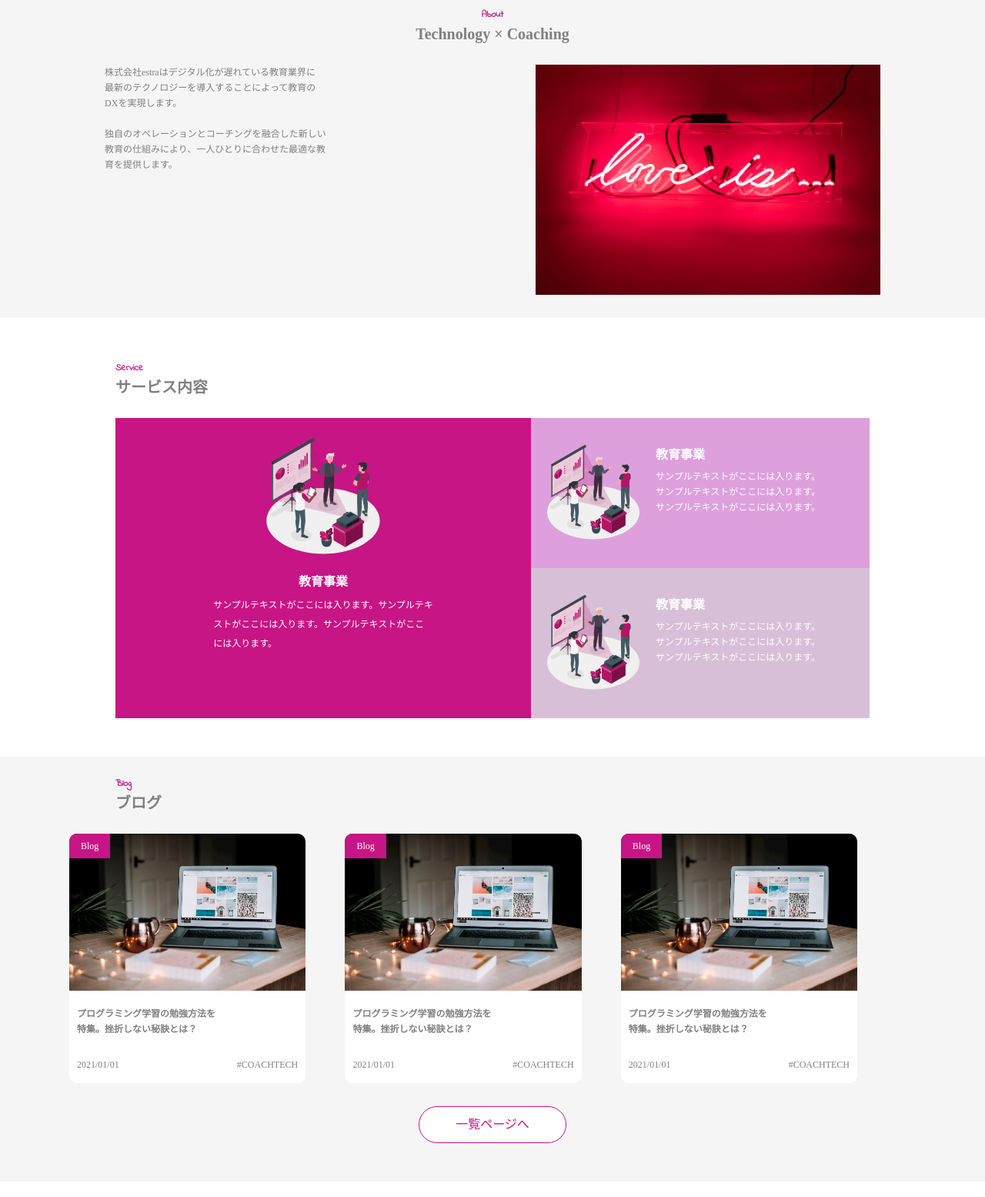
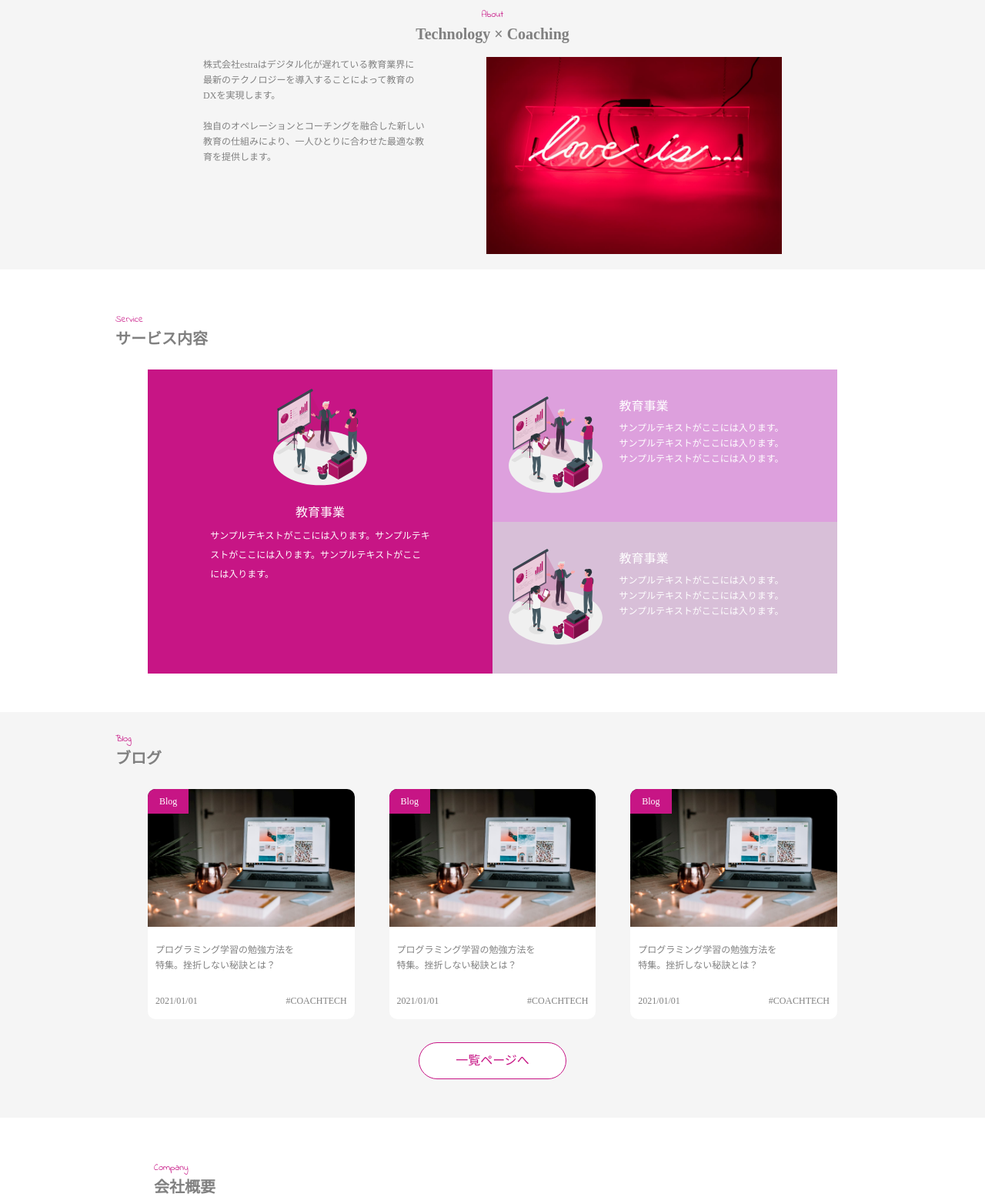
Before and after one commit to domaeyoshihiro/coachtech-lp-exercise, a plain HTML site: page index.html in a window 1280 px wide. Shown: the part 1056-2611 px from the top of the page at 77% size. Drawn offline with Linux system fonts and the light colour scheme.

Commit message:
lp-exercise

```diff
--- a/css/style.css
+++ b/css/style.css
@@ -99,6 +99,7 @@ a {
 
 .news-title {
   font-size: 20px;
+  font-weight: bold;
   color: #808080;
 }
 
@@ -167,25 +168,28 @@ a {
 }
 
 .about-main {
-  padding: 30px 0;
-  margin-top: 0;
   display: flex;
-  justify-content: space-around;
+  justify-content: center;
+  margin: 20px auto;
 }
 
 .about-textbox {
   font-size: 12px;
   color: #808080;
   line-height: 20px;
+  padding-right: 30px;
 }
 
 .about-text2 {
   padding-top: 20px;
+  padding-right: 20px;
 }
 
 
 .about-img {
-  width: 35%;
+  width: 30%;
+  padding-bottom: 20px;
+  padding-left:30px;
 }
 
 /* ここからservice */
@@ -208,21 +212,21 @@ a {
 
 .service-title {
   font-size: 20px;
+  font-weight: bold;
   color: #808080;
 }
 
 .service-wrapper {
   display: grid;
   grid-template-rows: 50% 50%;
-  grid-template-columns: 50vw 50vw;
-  margin: 0 auto 0 50px;
+  grid-template-columns: 35% 35%;
+  justify-content: center;
 }
 
 .service-card1 {
   grid-column: 1/2;
   grid-row: 1/3;
   background-color: #C71585;
-  margin: 0 0 0 100px;
   text-align: center;
 }
 
@@ -252,7 +256,6 @@ a {
   grid-row: 1/2;
   background-color: #DDA0DD;
   display: flex;
-  margin: 0 200px 0 0;
 }
 
 .service-card-img2 {
@@ -277,7 +280,6 @@ a {
   grid-row: 2/3;
   background-color: #D8BFD8;
   display: flex;
-  margin: 0 200px 0 0;
 }
 
 .service-card-img3 {
@@ -318,14 +320,15 @@ a {
 
 .blog-title {
   font-size: 20px;
+  font-weight: bold;
   color: #808080;
 }
 
 .blog-wrapper {
   display: flex;
   justify-content: space-between;
-  width: 80%;
-  margin: 0 90px;
+  width: 70%;
+  margin: 0 auto;
 }
 
 .blog-card {
@@ -418,12 +421,13 @@ a {
 
 .company-title {
   font-size: 20px;
+  font-weight: bold;
   color: #808080;
 }
 
 .company-table {
   width: 60%;
-  margin: 0 auto 50px 200px;
+  margin: 0 auto 50px;
   border-collapse: collapse;
 }
 
--- a/index.html
+++ b/index.html
@@ -45,8 +45,8 @@
 
     <section class="news">
       <div class="news-headline">
-      <h3 class="news-header">News</h3>
-      <h4 class="news-title">新着情報</h4>
+      <p class="news-header">News</p>
+      <p class="news-title">新着情報</p>
       </div>
       <table class="news-table">
         <tr class="news-tr">
@@ -79,8 +79,8 @@
 
     <section class="about">
       <div class="about-headline">
-        <h3 class="about-header">About</h3>
-        <h4 class="about-title">Technology × Coaching</h4>
+        <p class="about-header">About</p>
+        <p class="about-title">Technology × Coaching</p>
       </div>
       <div class="about-main">
         <div class="about-textbox">
@@ -94,8 +94,8 @@
 
     <section class="service">
       <div class="service-headline">
-        <h3 class="service-header">Service</h3>
-        <h4 class="service-title">サービス内容</h4>
+        <p class="service-header">Service</p>
+        <p class="service-title">サービス内容</p>
       </div>
 
       <div class="service-wrapper">
@@ -104,7 +104,7 @@
             <img src="img/service__first.svg">
           </div>
           <div class="service-card-textbox1">
-            <h5 class="service-card-textbox-title1">教育事業</h5>
+            <p class="service-card-textbox-title1">教育事業</p>
             <p class="service-card-textbox-text1">サンプルテキストがここには入ります。サンプルテキ<br>ストがここには入ります。サンプルテキストがここ<br>には入ります。</p>
           </div>
           </div>
@@ -113,7 +113,7 @@
               <img src="img/service__first.svg">
             </div>
             <div class="service-card-textbox2">
-              <h5 class="service-card-textbox-title2">教育事業</h5>
+              <p class="service-card-textbox-title2">教育事業</p>
               <p class="service-card-textbox-text2">サンプルテキストがここには入ります。<br>サンプルテキストがここには入ります。<br>サンプルテキストがここには入ります。</p>
             </div>
           </div>
@@ -122,7 +122,7 @@
               <img src="img/service__first.svg">
             </div>
             <div class="service-card-textbox3">
-              <h5 class="service-card-textbox-title3">教育事業</h5>
+              <p class="service-card-textbox-title3">教育事業</p>
               <p class="service-card-textbox-text3">サンプルテキストがここには入ります。<br>サンプルテキストがここには入ります。<br>サンプルテキストがここには入ります。</p>
             </div>
           </div>
@@ -132,17 +132,17 @@
 
     <section class="blog">
     <div class="blog-headline">
-      <h3 class="blog-header">Blog</h3>
-      <h4 class="blog-title">ブログ</h4>
+      <p class="blog-header">Blog</p>
+      <p class="blog-title">ブログ</p>
     </div>
     <div class="blog-wrapper">
       <div class="blog-card">
         <div class="blog-relative">
         <img class="blog-img" src="img/blog__first.jpg">
-        <h5 class="blog-left-upper">Blog</h5>
+        <p class="blog-left-upper">Blog</p>
         </div>
         <div class="blog-textbox">
-          <h5 class="blog-textbox-title">プログラミング学習の勉強方法を<br>特集。挫折しない秘訣とは？</h5>
+          <p class="blog-textbox-title">プログラミング学習の勉強方法を<br>特集。挫折しない秘訣とは？</p>
           <div class="blog-date-hashtag">
           <p class="blog-date">2021/01/01</p>
           <p class="blog-hashtag">#COACHTECH</p>
@@ -152,10 +152,10 @@
       <div class="blog-card">
         <div class="blog-relative">
         <img class="blog-img" src="img/blog__first.jpg">
-        <h5 class="blog-left-upper">Blog</h5>
+        <p class="blog-left-upper">Blog</p>
         </div>
         <div class="blog-textbox">
-          <h5 class="blog-textbox-title">プログラミング学習の勉強方法を<br>特集。挫折しない秘訣とは？</h5>
+          <p class="blog-textbox-title">プログラミング学習の勉強方法を<br>特集。挫折しない秘訣とは？</p>
           <div class="blog-date-hashtag">
           <p class="blog-date">2021/01/01</p>
           <p class="blog-hashtag">#COACHTECH</p>
@@ -165,10 +165,10 @@
       <div class="blog-card">
         <div class="blog-relative">
           <img class="blog-img" src="img/blog__first.jpg">
-          <h5 class="blog-left-upper">Blog</h5>
+          <p class="blog-left-upper">Blog</p>
         </div>
         <div class="blog-textbox">
-          <h5 class="blog-textbox-title">プログラミング学習の勉強方法を<br>特集。挫折しない秘訣とは？</h5>
+          <p class="blog-textbox-title">プログラミング学習の勉強方法を<br>特集。挫折しない秘訣とは？</p>
           <div class="blog-date-hashtag">
           <p class="blog-date">2021/01/01</p>
           <p class="blog-hashtag">#COACHTECH</p>
@@ -183,8 +183,8 @@
 
     <section class="company">
       <div class="company-headline">
-        <h3 class="company-header">Company</h3>
-        <h4 class="company-title">会社概要</h4>
+        <p class="company-header">Company</p>
+        <p class="company-title">会社概要</p>
       </div>
 
       <table class="company-table">
@@ -224,11 +224,11 @@
     <section class="careers-interview">
       <div class="careers-interview-flex">
         <div class="careers">
-          <h5 class="careers-title">採用情報</h5>
+          <p class="careers-title">採用情報</p>
           <a href=""><img class="careers-img" src="img/recruit.png"></a>
         </div>
         <div class="interview">
-          <h5 class="interview-title">社員インタビュー</h5>
+          <p class="interview-title">社員インタビュー</p>
           <a href=""><img class="interview-img" src="img/interview.png"></a>
         </div>
       </div>
@@ -236,7 +236,7 @@
 
     <section class="inquiry">
     <div class="inquiry-textbox">
-    <h5 class="inquiry-text">株式会社estraへのお問い合わせはこちらから</h5>
+    <p class="inquiry-text">株式会社estraへのお問い合わせはこちらから</p>
     <p class="inquiry-line">｜</p>
     </div>
     <div class="inquiry-btn">
```
